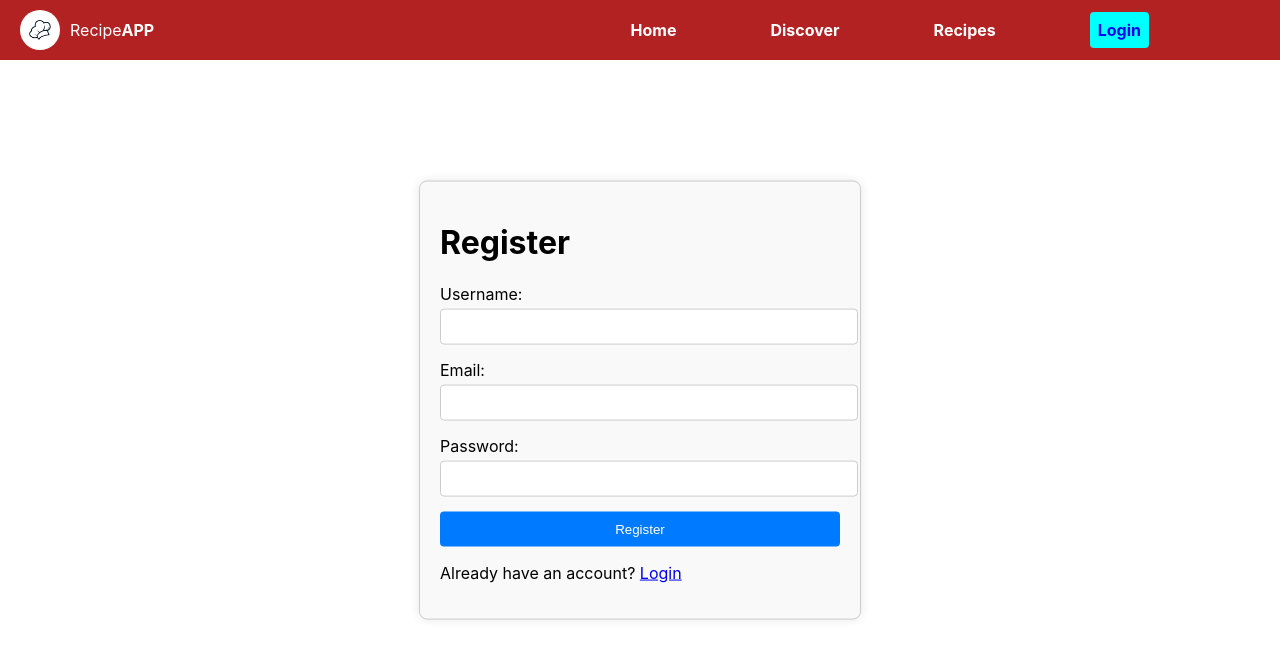
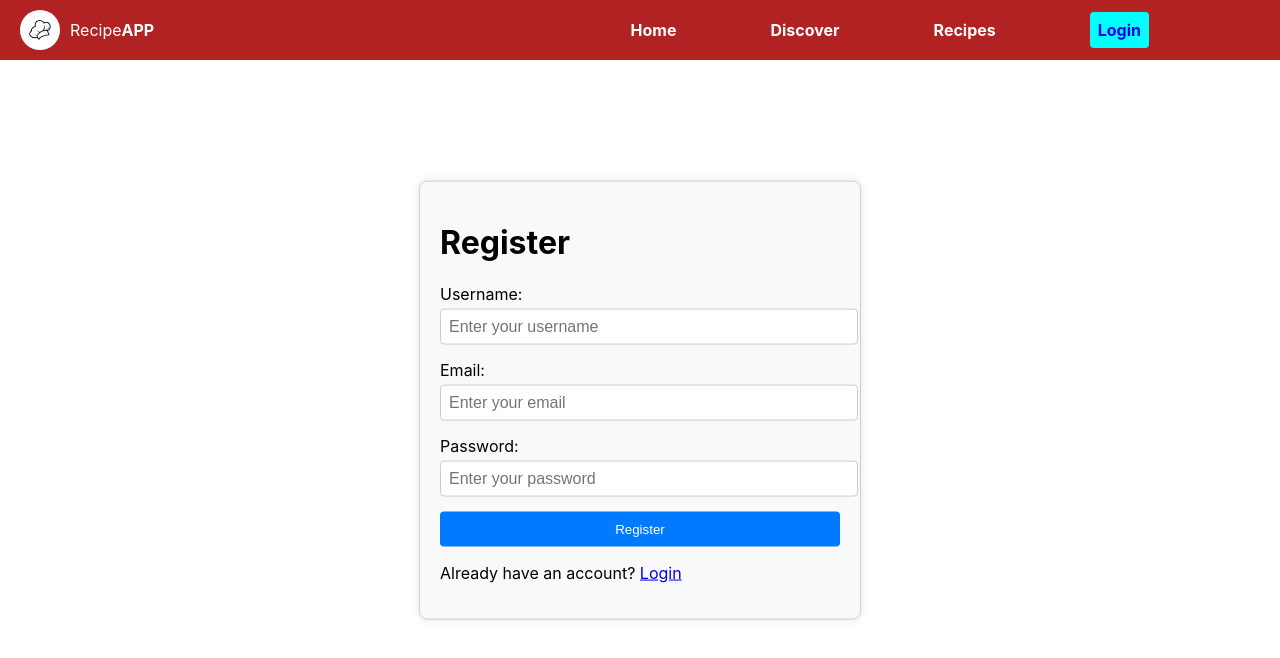
Before and after one commit to erustus07/RECIPE-APP, a React (Create React App) app in the folder client/: page /register in a window 1280 px wide. Shown: the top 658 px of the page. Built offline with nearby package versions, Linux system fonts and the light colour scheme.

Commit message:
Frontend:Added formik and star rating system and updated login

```diff
--- a/client/src/components/Navbar.jsx
+++ b/client/src/components/Navbar.jsx
@@ -1,5 +1,5 @@
 import React, { useState, useEffect } from "react";
-import { Link, useLocation } from "react-router-dom";
+import { Link, useLocation, useNavigate } from "react-router-dom";
 import "./Navbar.css";
 import chefIcon from '../images/chef.png'; // Import your icon here
 
@@ -7,6 +7,7 @@ function Navbar() {
   const [user, setUser] = useState(null);
   const [isOpen, setIsOpen] = useState(false);
   const location = useLocation();
+  const navigate = useNavigate();
 
   useEffect(() => {
     const storedUser = localStorage.getItem("user");
@@ -34,6 +35,7 @@ function Navbar() {
   const handleLogout = () => {
     localStorage.removeItem("user");
     setUser(null);
+    navigate('/login');
   };
 
   return (
--- a/client/src/components/RecipeForm.js
+++ b/client/src/components/RecipeForm.js
@@ -1,79 +1,85 @@
-import React, { useState } from 'react';
+import React from 'react';
 import { useNavigate } from 'react-router-dom';
+import { Formik, Form, Field, ErrorMessage } from 'formik';
+import * as Yup from 'yup';
 
 const RecipeForm = () => {
-  const [formData, setFormData] = useState({
+  const navigate = useNavigate();
+
+  const initialValues = {
     name: '',
     description: '',
     ingredients: '',
-    instructions: ''
-  });
-  const [error, setError] = useState(null);
-  const navigate = useNavigate();
-
-  const handleChange = (e) => {
-    const { name, value } = e.target;
-    setFormData({ ...formData, [name]: value });
+    instructions: '',
   };
 
-  const handleSubmit = async (e) => {
-    e.preventDefault();
+  const validationSchema = Yup.object().shape({
+    name: Yup.string().required('Name is required'),
+    description: Yup.string().required('Description is required'),
+    ingredients: Yup.string().required('Ingredients are required'),
+    instructions: Yup.string().required('Instructions are required'),
+  });
+
+  const handleSubmit = async (values, { setSubmitting, setFieldError }) => {
     try {
-      console.log('Form data:', formData);
       const response = await fetch('http://localhost:5000/recipes', {
         method: 'POST',
         headers: {
           'Content-Type': 'application/json',
         },
-        body: JSON.stringify(formData),
-        credentials: 'include'  // Include cookies in the request
+        body: JSON.stringify(values),
+        credentials: 'include', // Include cookies in the request
       });
-      console.log('Response status:', response.status);
+
       if (!response.ok) {
         const errorData = await response.json();
-        console.log('Error data:', errorData);
         throw new Error('Failed to add recipe');
       }
-      // Clear form data upon successful submission
-      setFormData({
-        name: '',
-        description: '',
-        ingredients: '',
-        instructions: ''
-      });
-      // Redirect to recipes page after successful submission
+
+      // Clear form upon successful submission
       navigate('/recipes');
     } catch (error) {
       console.error('Error adding recipe:', error);
-      setError('Failed to add recipe. Please try again.');
+      setSubmitting(false);
     }
   };
-
-
 
   return (
     <div>
       <h2>Add New Recipe</h2>
-      {error && <p style={{ color: 'red' }}>{error}</p>}
-      <form onSubmit={handleSubmit}>
+      <Formik
+        initialValues={initialValues}
+        validationSchema={validationSchema}
+        onSubmit={handleSubmit}
+      >
+        {({ isSubmitting }) => (
+          <Form>
             <div>
-          <label>Name:</label>
-          <input type="text" name="name" value={formData.name} onChange={handleChange} required />
+              <label htmlFor="name">Name:</label>
+              <Field type="text" id="name" name="name" />
+              <ErrorMessage name="name" component="div" className="error-message" />
             </div>
             <div>
-          <label>Description:</label>
-          <textarea name="description" value={formData.description} onChange={handleChange} required />
+              <label htmlFor="description">Description:</label>
+              <Field as="textarea" id="description" name="description" />
+              <ErrorMessage name="description" component="div" className="error-message" />
             </div>
             <div>
-          <label>Ingredients:</label>
-          <textarea name="ingredients" value={formData.ingredients} onChange={handleChange} required />
+              <label htmlFor="ingredients">Ingredients:</label>
+              <Field as="textarea" id="ingredients" name="ingredients" />
+              <ErrorMessage name="ingredients" component="div" className="error-message" />
             </div>
             <div>
-          <label>Instructions:</label>
-          <textarea name="instructions" value={formData.instructions} onChange={handleChange} required />
+              <label htmlFor="instructions">Instructions:</label>
+              <Field as="textarea" id="instructions" name="instructions" />
+              <ErrorMessage name="instructions" component="div" className="error-message" />
             </div>
-        <button type="submit">Add Recipe</button>
-      </form>
+            <button type="submit" disabled={isSubmitting}>
+              {isSubmitting ? 'Adding Recipe...' : 'Add Recipe'}
+            </button>
+          </Form>
+        )}
+      </Formik>
     </div>
   );
 };
--- a/client/src/components/user/Login.js
+++ b/client/src/components/user/Login.js
@@ -1,30 +1,32 @@
-import React, { useState } from "react";
+import React from "react";
 import { Link, useNavigate } from "react-router-dom";
 import { useAuth } from "../auth/AuthProvider";
+import { Formik, Form, Field, ErrorMessage } from "formik";
+import * as Yup from "yup";
 import "../styles/Login.css"; // Import your CSS file for styling
+
+const LoginSchema = Yup.object().shape({
+  username: Yup.string().required("Username is required"),
+  password: Yup.string().required("Password is required"),
+});
 
 const Login = () => {
   const navigate = useNavigate();
   const { setIsAuth } = useAuth();
-  const [username, setUsername] = useState("");
-  const [password, setPassword] = useState("");
-  const [error, setError] = useState(null);
-  const [isLoading, setIsLoading] = useState(false);
-  const [showPopup, setShowPopup] = useState(false); // State for controlling popup visibility
+  const initialValues = {
+    username: "",
+    password: "",
+  };
 
-  const handleLogin = async (e) => {
-    e.preventDefault();
-    setIsLoading(true);
-    setError(null);
-
+  const handleLogin = async (values, { setSubmitting, setFieldError }) => {
     try {
       const response = await fetch("http://localhost:5000/login", {
         method: "POST",
         headers: {
           "Content-Type": "application/json",
         },
-        body: JSON.stringify({ username, password }),
-        credentials: "include" // Include cookies in the request
+        body: JSON.stringify(values),
+        credentials: "include", // Include cookies in the request
       });
 
       if (!response.ok) {
@@ -33,58 +35,46 @@ const Login = () => {
 
       const data = await response.json();
       console.log(data);
-      localStorage.setItem("user", JSON.stringify({ username }));
+      localStorage.setItem("user", JSON.stringify({ username: values.username }));
       setIsAuth(true); // Set authentication state to true
-      setShowPopup(true); // Set state to show popup message
+      navigate("/recipes"); // Redirect after successful login
     } catch (error) {
       console.error("Login error:", error);
-      setError("Invalid username or password"); // Set error message for invalid credentials
+      setFieldError("password", "Invalid username or password"); // Set error message for invalid credentials
     } finally {
-      setIsLoading(false);
+      setSubmitting(false);
     }
-  };
-
-  const closePopup = () => {
-    setShowPopup(false);
-    navigate("/recipes"); // Redirect after closing popup
   };
 
   return (
     <div className="login-container">
       <h2>Login</h2>
-      <form onSubmit={handleLogin}>
-        {error && <p className="error-message">{error}</p>}
-        <div>
-          <label>Username:</label>
-          <input
-            type="text"
-            value={username}
-            onChange={(e) => setUsername(e.target.value)}
-          />
-        </div>
-        <div>
-          <label>Password:</label>
-          <input
-            type="password"
-            value={password}
-            onChange={(e) => setPassword(e.target.value)}
-          />
-        </div>
-        <button type="submit" disabled={isLoading}>
-          Login
-        </button>
-      </form>
+      <Formik
+        initialValues={initialValues}
+        validationSchema={LoginSchema}
+        onSubmit={handleLogin}
+      >
+        {({ isSubmitting }) => (
+          <Form>
+            <div>
+              <label htmlFor="username">Username:</label>
+              <Field type="text" id="username" name="username" />
+              <ErrorMessage name="username" component="div" className="error-message" />
+            </div>
+            <div>
+              <label htmlFor="password">Password:</label>
+              <Field type="password" id="password" name="password" />
+              <ErrorMessage name="password" component="div" className="error-message" />
+            </div>
+            <button type="submit" disabled={isSubmitting}>
+              {isSubmitting ? "Logging in..." : "Login"}
+            </button>
+          </Form>
+        )}
+      </Formik>
       <p>
         Don't have an account? <Link to="/register">Register</Link>
       </p>
-
-      {/* Popup message */}
-      {showPopup && (
-        <div className="popup">
-          <p>Login successful!</p>
-          <button onClick={closePopup}>Close</button>
-        </div>
-      )}
     </div>
   );
 };
--- a/client/src/components/user/Register.js
+++ b/client/src/components/user/Register.js
@@ -1,89 +1,109 @@
-import React, { useState } from 'react';
+import React from 'react';
 import { Link, useNavigate } from 'react-router-dom';
-import "../styles/Register.css"
+import { Formik, Form, Field, ErrorMessage } from 'formik';
+import * as Yup from 'yup';
+import "../styles/Register.css";
 
 const RegisterForm = () => {
-  const [formData, setFormData] = useState({
+  const navigate = useNavigate();
+
+  // Define Yup schema for form validation
+  const validationSchema = Yup.object().shape({
+    username: Yup.string()
+      .required('Username is required'),
+    email: Yup.string()
+      .email('Invalid email format')
+      .required('Email is required'),
+    password: Yup.string()
+      .min(6, 'Password must be at least 6 characters')
+      .required('Password is required'),
+  });
+
+  // Initial form values
+  const initialValues = {
     username: '',
     email: '',
     password: '',
-  });
-
-  const navigate = useNavigate();
-
-  const handleChange = (e) => {
-    const { name, value } = e.target;
-    setFormData((prevData) => ({
-      ...prevData,
-      [name]: value,
-    }));
   };
 
-  const handleSubmit = async (e) => {
-    e.preventDefault();
+  const handleSubmit = async (values, { setSubmitting, setFieldError }) => {
     try {
       const response = await fetch('http://localhost:5000/register', {
         method: 'POST',
         headers: {
           'Content-Type': 'application/json',
         },
-        body: JSON.stringify({
-          username: formData.username,
-          email: formData.email,
-          password: formData.password,
-        }),
+        body: JSON.stringify(values),
       });
+
       if (response.ok) {
         alert('Registration successful!');
         navigate('/login'); // Redirect to login after successful registration
       } else {
         const data = await response.json();
-        alert(`Registration failed: ${data.message}`);
+        setFieldError('general', data.message || 'Registration failed');
       }
     } catch (error) {
       console.error('Error registering user:', error);
-      alert('Error registering user. Please try again later.');
+      setFieldError('general', 'Error registering user. Please try again later.');
+    } finally {
+      setSubmitting(false);
     }
   };
 
   return (
     <div className="register-container">
       <h1>Register</h1>
-      <form onSubmit={handleSubmit}>
+      <Formik
+        initialValues={initialValues}
+        validationSchema={validationSchema}
+        onSubmit={handleSubmit}
+      >
+        {({ isSubmitting }) => (
+          <Form>
             <div className="form-group">
-      <label htmlFor="name">Username:</label>
-          <input
+              <label htmlFor="username">Username:</label>
+              <Field
                 type="text"
+                id="username"
                 name="username"
-            value={formData.username}
-            onChange={handleChange}
-            required
+                placeholder="Enter your username"
               />
+              <ErrorMessage name="username" component="div" className="error-message" />
             </div>
+
             <div className="form-group">
               <label htmlFor="email">Email:</label>
-          <input
+              <Field
                 type="email"
+                id="email"
                 name="email"
-            value={formData.email}
-            onChange={handleChange}
-            required
+                placeholder="Enter your email"
               />
+              <ErrorMessage name="email" component="div" className="error-message" />
             </div>
+
             <div className="form-group">
               <label htmlFor="password">Password:</label>
-          <input
+              <Field
                 type="password"
+                id="password"
                 name="password"
-            value={formData.password}
-            onChange={handleChange}
-            required
+                placeholder="Enter your password"
               />
+              <ErrorMessage name="password" component="div" className="error-message" />
             </div>
-        <button type="submit" className="submit-button">
-          Register
+
+            <button type="submit" className="submit-button" disabled={isSubmitting}>
+              {isSubmitting ? 'Registering...' : 'Register'}
             </button>
-      </form>
+
+            <ErrorMessage name="general" component="div" className="error-message" />
+
+          </Form>
+        )}
+      </Formik>
+
       <p>
         Already have an account? <Link to="/login">Login</Link>
       </p>
```
Also changed, not shown: client/src/components/RatingComponent.jsx (+19 -4 lines), 2 other files (tests, documents, lock files or other folders). Lines whose indentation alone changed are shown as unchanged.
